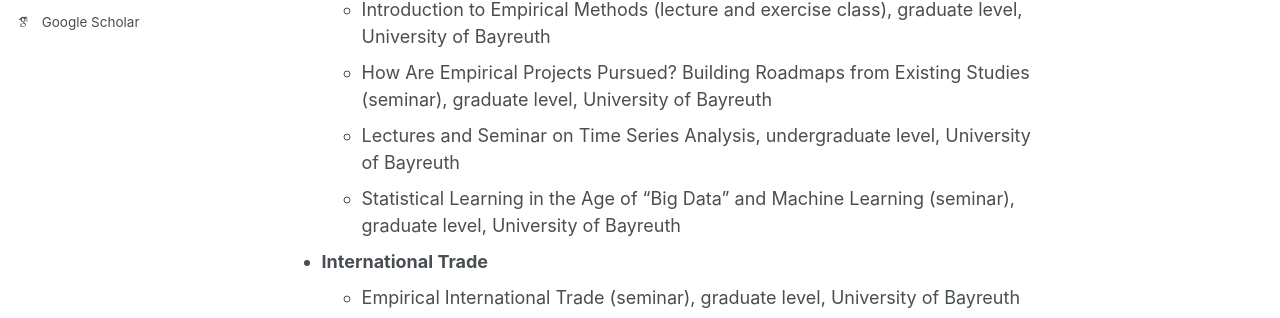
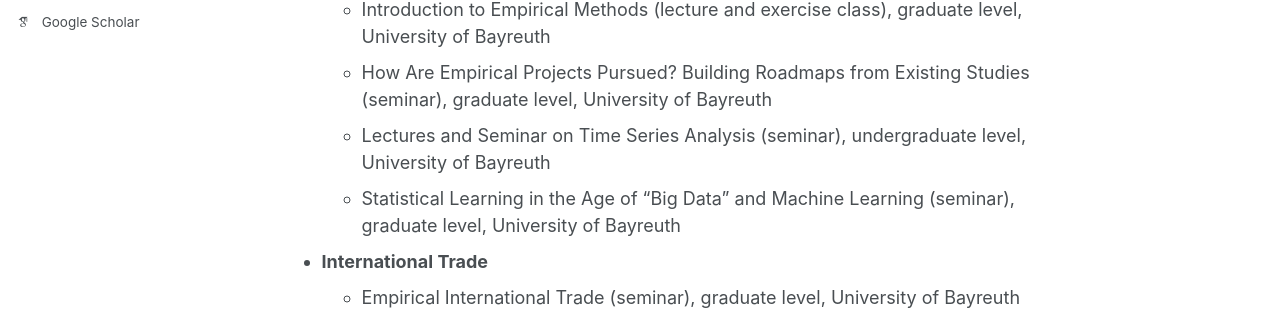
Before and after one commit to hanna-l-adam/hanna-l-adam.github.io, a Jekyll site: the page built from _pages/teaching.md, in a window 1280 px wide and 1197 px high. Shown: the part 379-697 px from the top of the window. Built offline with Jekyll 4.4.1, drawn with Linux system fonts in a browser that asks for light colours; some web fonts are replaced; a script bundle is joined from its source files by our own code; library files that are not in the unit come from our copies.

Commit message:
Update teaching.md

```diff
--- a/_pages/teaching.md
+++ b/_pages/teaching.md
@@ -11,7 +11,7 @@ At the University of Bayreuth I have taught tutorials, seminars, and lectures, i
   - Econometrics I (exercise class), undergraduate level, University of Bayreuth
   - Introduction to Empirical Methods (lecture and exercise class), graduate level, University of Bayreuth
   - How Are Empirical Projects Pursued? Building Roadmaps from Existing Studies (seminar), graduate level, University of Bayreuth
-  - Lectures and Seminar on Time Series Analysis, undergraduate level, University of Bayreuth
+  - Lectures and Seminar on Time Series Analysis (seminar), undergraduate level, University of Bayreuth
   - Statistical Learning in the Age of "Big Data" and Machine Learning (seminar), graduate level, University of Bayreuth
 - **International Trade**
   - Empirical International Trade (seminar), graduate level, University of Bayreuth
```
